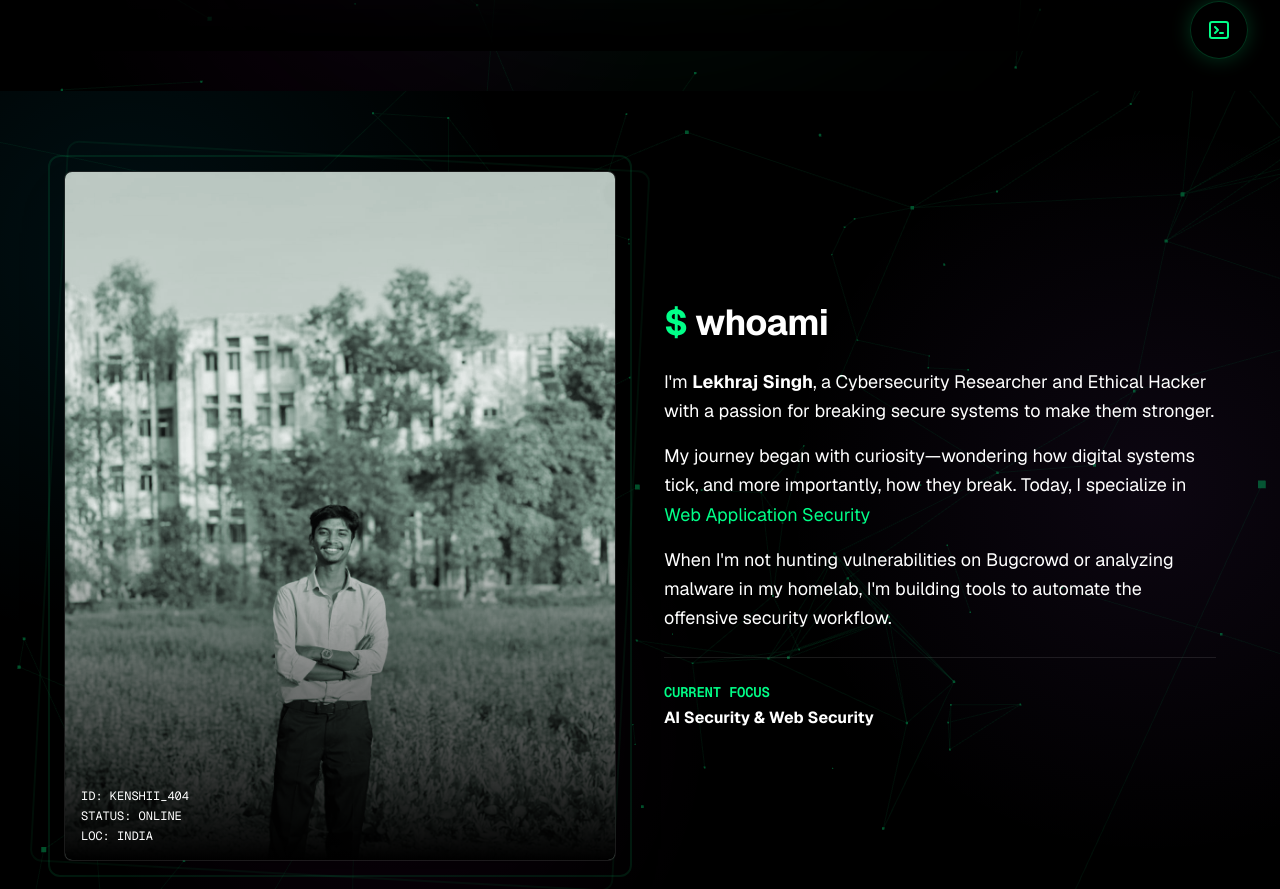
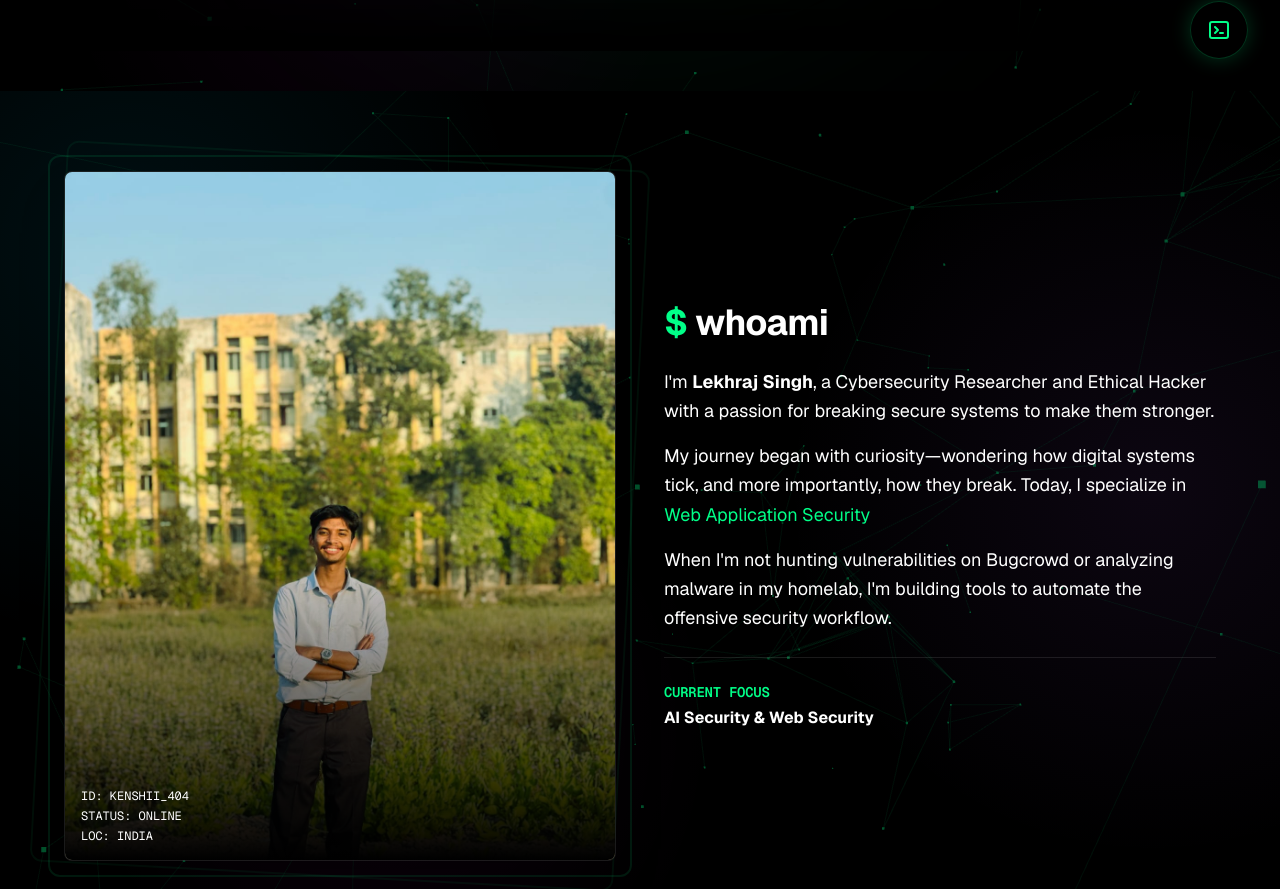
Before and after one commit to lekhrazz19/lekhrazz19.github.io, a React (Vite) app: page / in a window 1280 px wide. Shown: the part 709-1598 px from the top of the page. Built offline with nearby package versions, Linux system fonts and the light colour scheme.

Commit message:
Show original photo colors

```diff
--- a/src/sections/About.tsx
+++ b/src/sections/About.tsx
@@ -19,7 +19,7 @@ const About = () => {
                             <img
                                 src="/profile.jpg"
                                 alt="Lekhraj Singh"
-                                className="w-full h-full object-cover grayscale hover:grayscale-0 transition-all duration-700 scale-100 group-hover:scale-110"
+                                className="w-full h-full object-cover transition-all duration-700 scale-100 group-hover:scale-110"
                                 onError={(e) => {
                                     // Fallback if image doesn't exist
                                     (e.target as HTMLImageElement).src = '/profile.jpg';
```
